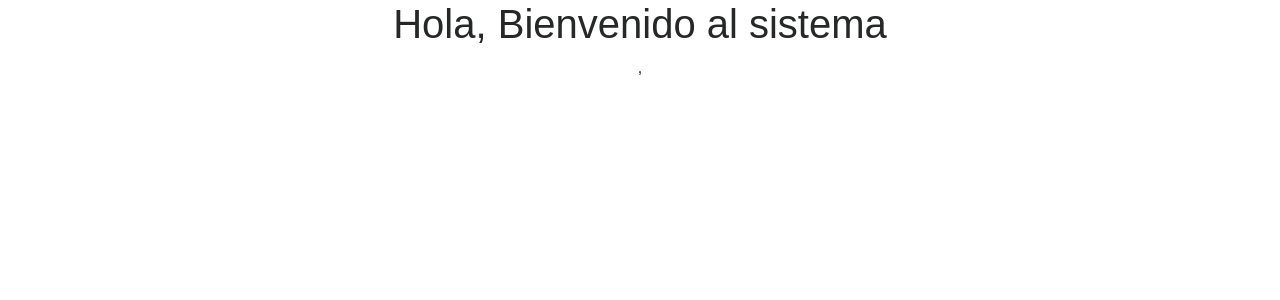
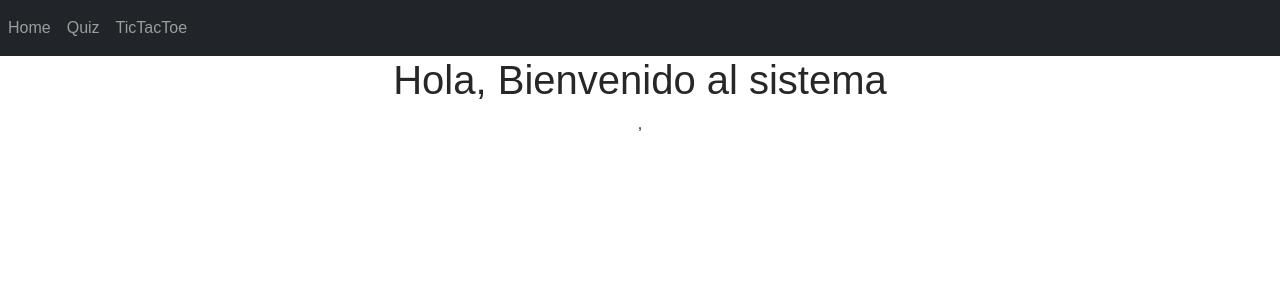
Before and after one commit to samugs13/minijuegos-react, a React (Create React App) app: page / in a window 1280 px wide. Shown: the top 300 px of the page. Built offline with nearby package versions, Linux system fonts and the light colour scheme.

Commit message:
added navigation bar

```diff
--- a/src/App.js
+++ b/src/App.js
@@ -11,6 +11,20 @@
 	return (
 		<div className="App">
 			<BrowserRouter>
+				<nav className="navbar navbar-expand navbar-dark bg-dark">
+					<div className="navbar-nav mr-auto">
+						<li className="nav-item">
+							<Link to={"/"} className="nav-link">Home</Link>
+						</li>
+						<li className="nav-item">
+							<Link to={"/quiz"} className="nav-link">Quiz</Link>
+						</li>
+						<li className="nav-item">
+							<Link to={"/tictactoe"} className="nav-link">TicTacToe</Link>
+						</li>
+					</div>
+				</nav>
+
 				<Routes>
 					<Route path="/" element={<Home/>}/>
 					<Route path="/quiz/" element={<Quiz/>}/>
```
Lines whose indentation alone changed are shown as unchanged.
